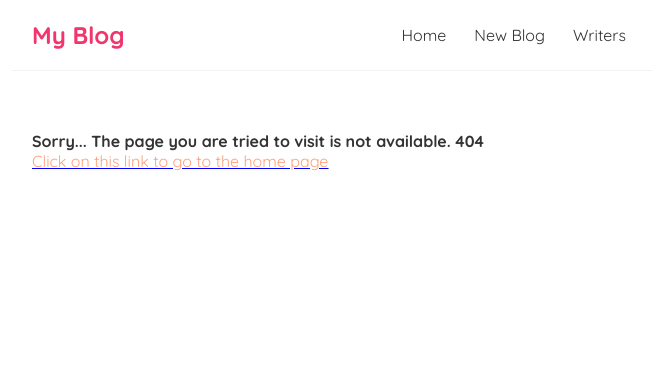
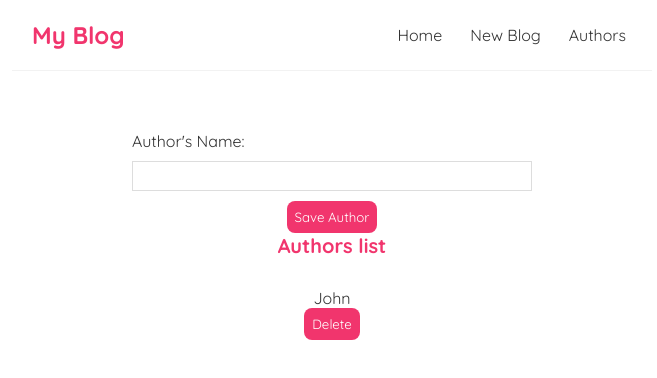
Before and after one commit to naveendray/personal-blog, a React (Create React App) app: page /authors in a window 1280 px wide. Before the commit this address had no page. Shown: the top 378 px of the page, without its empty margins (308-965 px from the left). Built offline with nearby package versions, Linux system fonts and the light colour scheme; data requests are answered from the project's data file.

Commit message:
Add and remove authors from authors component

```diff
--- a/src/App.js
+++ b/src/App.js
@@ -5,13 +5,9 @@ import Create from './Create';
 import { BrowserRouter as Router, Route, Switch } from 'react-router-dom';
 import BlogDetails from './BlogDetails';
 import NotFound from './NotFound';
-import Writers from './Writers';
+import Authors from './Authors';
 
 function App() {
-
-  const title = 'Welcome to the new blog';
-  const likes = 50;
-  const link = "https://www.google.com"
 
   return (
     <Router>
@@ -28,8 +24,8 @@ function App() {
           <Route exact path="/blogs/:id">
             <BlogDetails />
           </Route>
-          <Route path="/writers">
-            <Writers />
+          <Route path="/authors">
+            <Authors />
           </Route>
           <Route path="/*">
             <NotFound />
--- a/src/Writers.js
+++ b/src/Authors.js
@@ -1,7 +1,13 @@
+import useFetch from "./useFetch";
 import { useState } from "react";
+import AuthorsList from "./AuthorsList";
+import { useHistory } from "react-router-dom/cjs/react-router-dom.min";
 
-const Writers = () => {
+const Authors = () => {
+
+    const {data,isPending,error} = useFetch("http://localhost:8000/authors");
     const [author, setAuthor] = useState('');
+    const history = useHistory();
 
     const handleSubmit = (e) => {
         e.preventDefault();
@@ -11,7 +17,7 @@ const Writers = () => {
             headers: {"Content-Type" : "application/json"},
             body: JSON.stringify({"name": author})
         }).then(() => {
-            console.log('done')
+
         }).catch((e) => {
             console.log(e)
         })
@@ -19,6 +25,7 @@ const Writers = () => {
 
     return (
         <div className="create">
+
             <form onSubmit={handleSubmit}>
                 <label>Author's Name:</label>
                 <input
@@ -29,8 +36,12 @@ const Writers = () => {
                 />
                 <button>Save Author</button>
             </form>
+
+            {error && <div>{ error }</div>}
+            {isPending && <div>Loading . . .</div>}
+            {data && <AuthorsList data={data} title="Authors list"/>}
         </div>
      );
 }
 
-export default Writers;
+export default Authors;
--- /dev/null
+++ b/src/AuthorsList.js
@@ -0,0 +1,32 @@
+
+
+const AuthorsList = (props) => {
+    const authors = props.data;
+    const title = props.title;
+
+
+    const handleDelete = (id) => {
+        fetch('http://localhost:8000/authors/'+id,{
+            method: "DELETE"
+        }).then(() => {
+            console.log('deleted')
+
+        })
+    }
+
+    return (
+        <div className="authors-list">
+            <h2>{title}</h2>
+            {
+                authors.map((author) => (
+                    <div className="author-preview" key={author.id}>
+                         <p>{author.name}</p>
+                         <button onClick={() => handleDelete(author.id)}>Delete</button>
+                    </div>
+                ))
+            }
+        </div>
+     );
+}
+
+export default AuthorsList;
--- a/src/BlogList.js
+++ b/src/BlogList.js
@@ -4,6 +4,10 @@ const BlogList = (props) => {
 
     const blogs = props.data;
     const title = props.title;
+
+    // console.log(blogs);
+    // console.log(title);
+    // console.log("test test test");
 
     return (
         <div className="blog-list">
--- a/src/Navbar.js
+++ b/src/Navbar.js
@@ -7,7 +7,7 @@ const Navbar = () => {
             <div className="links">
                 <Link to="/">Home</Link>
                 <Link to="/create">New Blog</Link>
-                <Link to="/writers">Writers</Link>
+                <Link to="/authors">Authors</Link>
             </div>
         </nav>
      );
```
